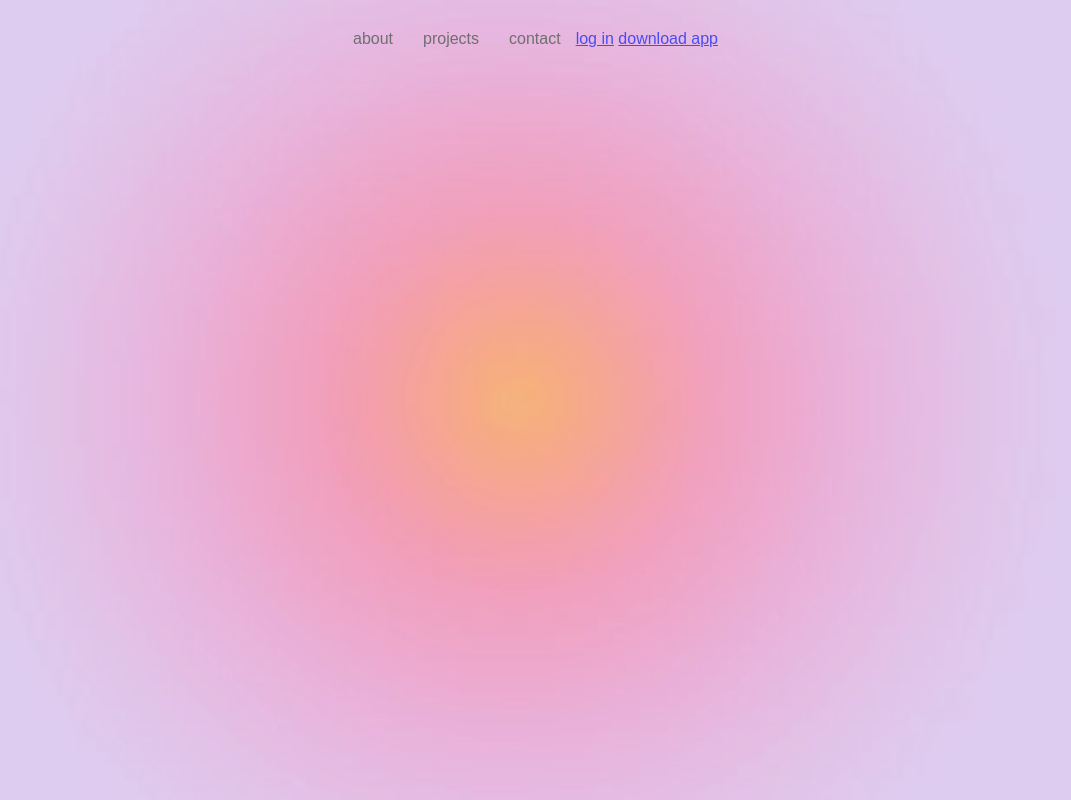
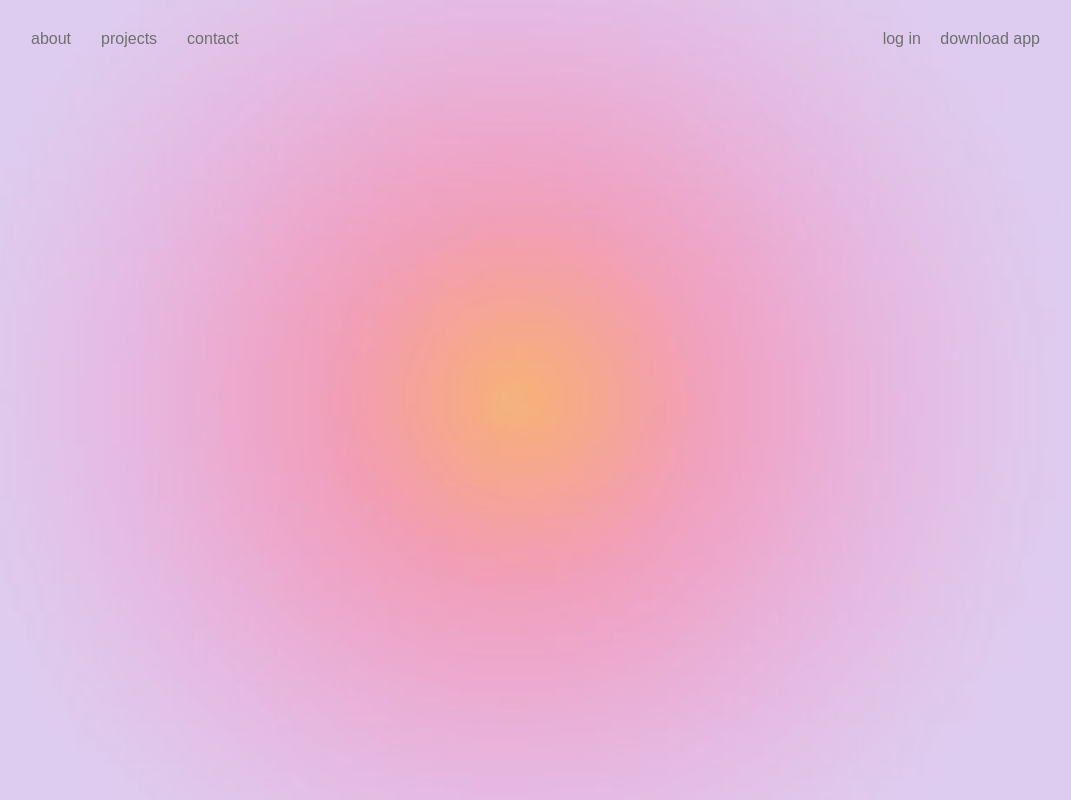
Before and after one commit to suhanisurya17/suhani-website, a plain HTML site: page index.html in a window 1280 px wide. Shown: the whole page, without its empty margins (112-1183 px from the left). Drawn offline with Linux system fonts and the light colour scheme.

Commit message:
Update style.css

```diff
--- a/style.css
+++ b/style.css
@@ -43,3 +43,15 @@ nav ul li a{
   color: #333;
   font-weight: 400;
 }
+
+
+nav div{
+  margin-left: auto; /* Push the div to the right */
+}
+
+nav div a{
+  text-decoration: none;
+  color: #333;
+  font-weight: 400;
+  margin-left: 15px; /* Add some space between the links */
+}
```
